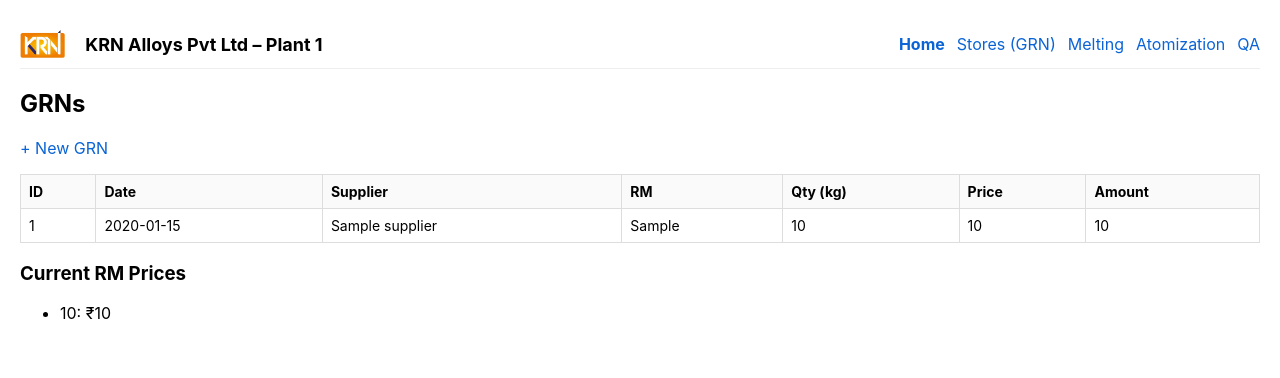
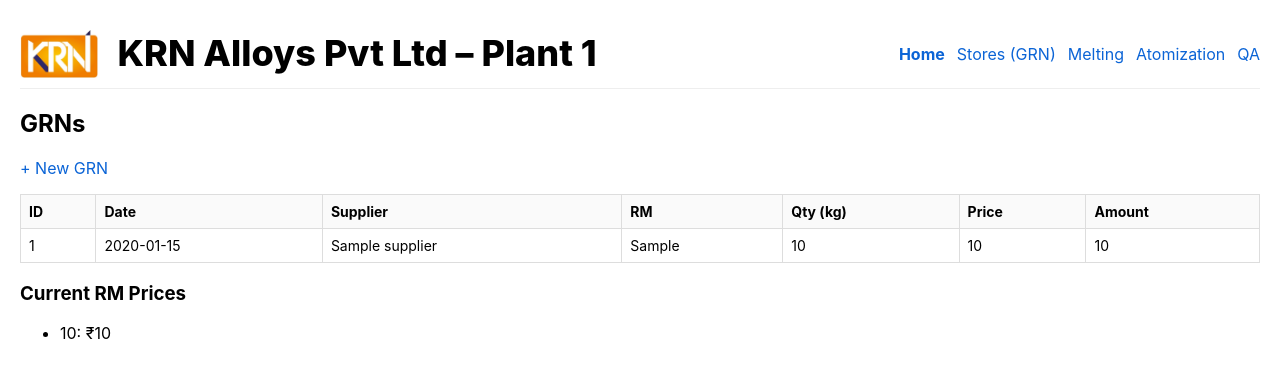
Before and after one commit to rakeshchandekar-design/krn-mrp-plant1, a FastAPI app: template templates/grn_list.html in a window 1280 px wide. Shown: the top 378 px of the page. Run offline with FastAPI, Linux system fonts and the light colour scheme; the template is opened without the code that fills it: most values are stand-ins (such as "Sample title", 1, 10 or a date in 2020); some libraries are stand-ins or nearby versions.

Commit message:
Update base.html

```diff
--- a/templates/base.html
+++ b/templates/base.html
@@ -6,6 +6,11 @@
   <meta name="viewport" content="width=device-width, initial-scale=1"/>
   <title>KRN Alloys Pvt Ltd – Plant 1</title>
   <link rel="stylesheet" href="/static/styles.css"/>
+  <style>
+    /* make brand text visually equal to page H1 */
+    nav .header-brand h1{font-size:2.25rem; font-weight:800; line-height:1.1; margin:0}
+    nav .header-brand img{height:48px}
+  </style>
 </head>
 <body>
   <nav>
```
